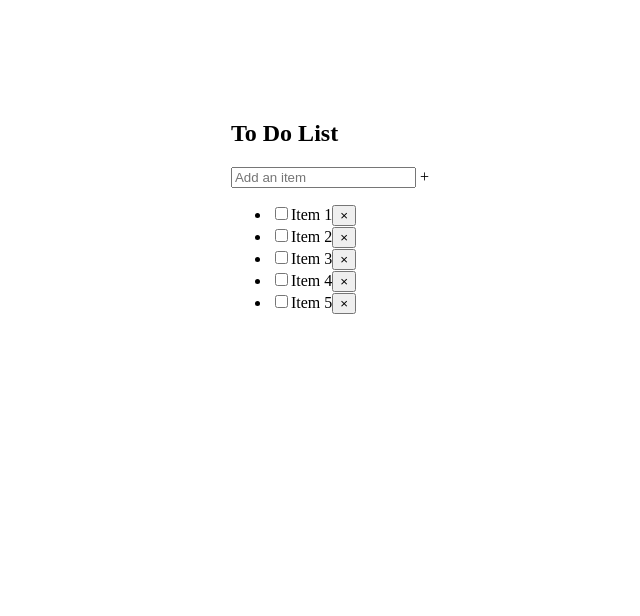
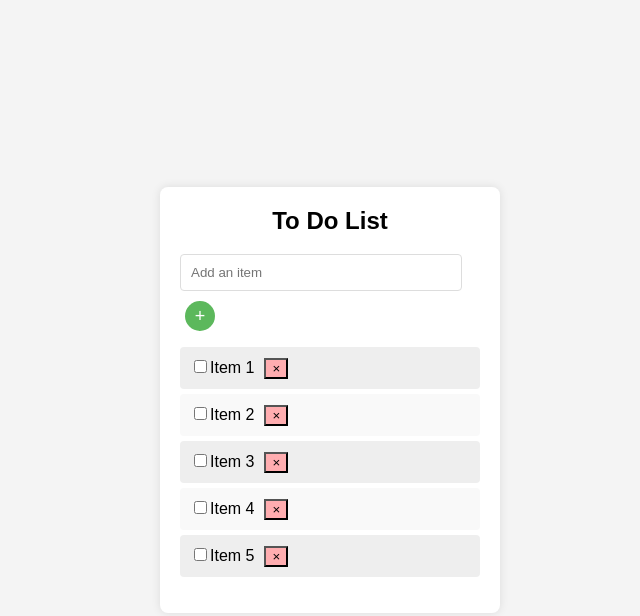
Before and after one commit to jasontgomez/JS-A3, a plain HTML site: page index.html in a window 1280 px wide. Shown: the whole page, without its empty margins (310-950 px from the left). Drawn offline with Linux system fonts and the light colour scheme.

Commit message:
added ding sound, style changes

```diff
--- a/list.js
+++ b/list.js
@@ -3,7 +3,9 @@ let nodeList = document.getElementsByTagName("li");
 for (let i = 0; i < nodeList.length; i++) {
     // add check box
     let checkBox = document.createElement("input");
+    checkBox.style.cursor = "pointer";
     checkBox.setAttribute("type", "checkbox");
+    checkBox.addEventListener("change", playDingSound); // Add event listener to play sound
 
     // text content
     let text = document.createTextNode(nodeList[i].textContent);
@@ -12,6 +14,9 @@ for (let i = 0; i < nodeList.length; i++) {
     // add delete button X
     let closeButton = document.createElement("button");
     closeButton.textContent = "\u00D7";
+    closeButton.style.backgroundColor = "#FFADB0";
+    closeButton.style.marginLeft = "10px";
+    closeButton.style.cursor = "pointer";
     closeButton.onclick = function() {
         this.parentElement.parentElement.remove();
     };
@@ -32,7 +37,9 @@ function newListItem(listString) {
 
     // add check box
     let checkBox = document.createElement("input");
+    checkBox.style.cursor = "pointer";
     checkBox.setAttribute("type", "checkbox");
+    checkBox.addEventListener("change", playDingSound); // Add event listener to play sound
 
     // text content
     let text = document.createTextNode(listString);
@@ -40,6 +47,9 @@ function newListItem(listString) {
     // add delete button X
     let closeButton = document.createElement("button");
     closeButton.textContent = "\u00D7";
+    closeButton.style.backgroundColor = "#FFADB0";
+    closeButton.style.marginLeft = "10px";
+    closeButton.style.cursor = "pointer";
     closeButton.onclick = function() {
         this.parentElement.parentElement.remove();
     };
@@ -52,7 +62,6 @@ function newListItem(listString) {
 
     // add to whole list
     li.appendChild(listContainer);
-
 
     // if not null, add to ul
     if (listString !== '') {
@@ -68,7 +77,6 @@ function addListItem() {
     console.log('added to list - ' + inputValue);
 }
 
-
 // on change, checkbox add checked class
 const listCheck = document.querySelector("ul");
 listCheck.addEventListener("change", (event) => {
@@ -77,14 +85,11 @@ listCheck.addEventListener("change", (event) => {
 
     // reset list
     resetCheck();
-
 });
 
 // reset check
 function resetCheck(){
     let nodeCheck = document.querySelectorAll("li");
-    //let tempListItem = [];
-
     const tempListItem = new DocumentFragment();
 
     // counter
@@ -93,7 +98,6 @@ function resetCheck(){
     while(nodeCounter < (nodeCheck.length-1)) {
         // if checked
         if (nodeCheck[nodeCounter].firstChild.classList.contains("checked")){
-
             // add as fragment
             tempListItem.appendChild(nodeCheck[nodeCounter].firstChild);
 
@@ -108,3 +112,11 @@ function resetCheck(){
         nodeCounter = nodeCounter + 1;
     }
 }
+
+// function to play ding sound
+function playDingSound(event) {
+    if (event.target.checked) {
+        let audio = new Audio('ding.mp3'); // Path to your sound file
+        audio.play();
+    }
+}
--- a/style.css
+++ b/style.css
@@ -1,14 +1,60 @@
 body {
-    margin: auto;
+    font-family: Arial, sans-serif;
+    background-color: #f4f4f4;
     display: flex;
-    flex-direction: column;
+    justify-content: center;
+    align-items: center;
+    height: 100vh;
+    margin: 0;
 }
-
 .container {
-    margin: auto;
-    margin-top: 100px;
+    background-color: #fff;
+    padding: 20px;
+    border-radius: 8px;
+    box-shadow: 0 0 10px rgba(0, 0, 0, 0.1);
+    width: 300px;
 }
-
+h2 {
+    margin-top: 0;
+    font-size: 24px;
+    text-align: center;
+}
+#itemInput {
+    width: calc(100% - 40px);
+    padding: 10px;
+    margin-bottom: 10px;
+    border: 1px solid #ddd;
+    border-radius: 4px;
+}
+span {
+    display: inline-block;
+    width: 30px;
+    height: 30px;
+    background-color: #5cb85c;
+    color: white;
+    text-align: center;
+    line-height: 30px;
+    border-radius: 50%;
+    cursor: pointer;
+    font-size: 18px;
+    margin-left: 5px;
+}
+ul {
+    list-style-type: none;
+    padding: 0;
+}
+li {
+    padding: 10px;
+    background-color: #f9f9f9;
+    margin-bottom: 5px;
+    border-radius: 4px;
+    display: flex;
+    justify-content: space-between;
+    align-items: center;
+}
+li:nth-child(odd) {
+    background-color: #eee;
+}
 div.checked {
     text-decoration: line-through;
 }
```
Also changed, not shown: 1 other file.
